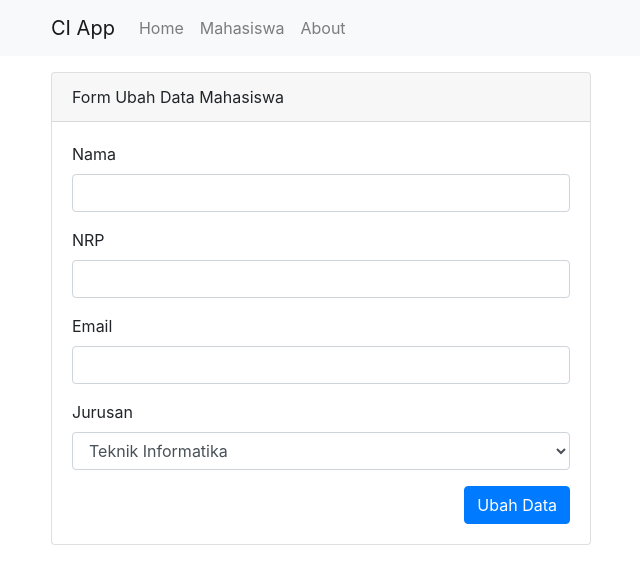
After one commit to AzharHamdani8/ci-app, a CodeIgniter app: page /ci-app/mahasiswa/ubah/1 in a window 1280 px wide. The commit adds this page. Shown: the top 584 px of the page, without its empty margins (34-674 px from the left). Run offline with CodeIgniter, Linux system fonts and the light colour scheme; tables that the repository leaves empty or names only in its code hold one stand-in row (values such as "Sample post").

Commit message:
menambahkan fungsi ubah dan cari

```diff
--- a/application/controllers/Mahasiswa.php
+++ b/application/controllers/Mahasiswa.php
@@ -50,4 +50,37 @@ class Mahasiswa extends CI_Controller {
         redirect('mahasiswa');
 
     }
+
+    public function detail($id)
+    {
+        $data['judul'] = 'Detail Data Mahasiswa';
+        $data['mahasiswa'] = $this->Mahasiswa_model->getMahasiswaById($id);
+        $this->load->view('templates/header', $data);
+        $this->load->view('mahasiswa/detail',$data);
+         $this->load->view('templates/footer');
+
+    }
+
+    public function ubah($id)
+    {
+        $data['judul'] = 'Form Ubah Data Mahasiswa';
+        $data['mahasiswa'] = $this->Mahasiswa_model->getMahasiswaById($id);
+        $data['jurusan'] = ['Teknik Informatika', 'Teknik Mesin','Teknik Planologi','Teknik Pangan','Teknik Lingkungan'];
+        $this->form_validation->set_rules('nama', 'Nama', 'required');
+        $this->form_validation->set_rules('nrp', 'NRP', 'required|numeric');
+        $this->form_validation->set_rules('email', 'Email', 'required|valid_email');
+
+        if ($this->form_validation->run() == FALSE) {
+            $this->load->view('templates/header', $data);
+            $this->load->view('mahasiswa/ubah', $data);
+            $this->load->view('templates/footer');
+        } else {
+            $this->Mahasiswa_model->ubahDataMahasiswa();
+            $this->session->set_flashdata('flash', 'Diubah');
+            redirect('mahasiswa');
+
+        }
+
+    }
+
 }
--- a/application/language/english/form_validation_lang.php
+++ b/application/language/english/form_validation_lang.php
@@ -37,9 +37,9 @@
  */
 defined('BASEPATH') OR exit('No direct script access allowed');
 
-$lang['form_validation_required']		= 'The {field} Harus diisi.';
+$lang['form_validation_required']		= ' {field} Harus diisi.';
 $lang['form_validation_isset']			= 'The {field} field must have a value.';
-$lang['form_validation_valid_email']		= 'The {field} harus merupakan email yanga valid.';
+$lang['form_validation_valid_email']		= '{field} harus merupakan email yanga valid.';
 $lang['form_validation_valid_emails']		= 'The {field} field must contain all valid email addresses.';
 $lang['form_validation_valid_url']		= 'The {field} field must contain a valid URL.';
 $lang['form_validation_valid_ip']		= 'The {field} field must contain a valid IP.';
--- a/application/models/Mahasiswa_model.php
+++ b/application/models/Mahasiswa_model.php
@@ -28,4 +28,33 @@ class Mahasiswa_model extends CI_model{
         $this->db->where('id', $id);
         $this->db->delete('mahasiswa');
     }
+
+    public function getMahasiswaById($id)
+    {
+        return $this->db->get_where('mahasiswa', ['id => $id'])->row_array();
+    }
+
+    public function ubahDataMahasiswa()
+    {
+        $data = [
+            "nama" => $this->input->post('nama', true),
+            "nrp" => $this->input->post('nrp', true),
+            "email" => $this->input->post('email', true),
+            "jurusan" => $this->input->post('jurusan', true)
+        ];
+
+        $this->db->where('id', $this->input->post('id'));
+        $this->db->update('mahasiswa', $data);
+    }
+
+    public function cariDataMahasiswa()
+    {
+        $keyword = $this->input->post('keyword', true);
+        $this->db->like('nama', $keyword);
+        $this->db->or_like('jurusan', $keyword);
+        $this->db->or_like('nrp', $keyword);
+        $this->db->or_like('email', $keyword);
+        return $this->db->get('mahasiswa')->result_array();
+    }
+
 }
--- /dev/null
+++ b/application/views/mahasiswa/ubah.php
@@ -0,0 +1,56 @@
+<div class="container">
+
+<div class="row mt-3">
+    <div class="col-md-6">
+
+
+    <div class="card">
+  <div class="card-header">
+    Form Ubah Data Mahasiswa
+    </div>
+    <div class="card-body">
+    <?php if(validation_errors() ) : ?>
+    <div class="alert alert-danger" role="alert">
+    <?= validation_errors();?>
+    </div>
+    <?php endif; ?>
+
+
+        <form action="" method="post">
+         <div class="form-group">
+            <label for="nama">Nama</label>
+            <input type="text" name="nama" class="form-control" id="nama">
+         </div>
+         <div class="form-group">
+            <label for="nrp">NRP</label>
+            <input type="text" name="nrp" class="form-control" id="nrp">
+         </div>
+         <div class="form-group">
+            <label for="email">Email</label>
+            <input type="Email" name="email" class="form-control" id="email">
+         </div>
+         <div class="form-group">
+            <label for="jurusan">Jurusan</label>
+            <select class="form-control" id="jurusan" name="jurusan">
+                <?php foreach($jurusan as $j) : ?>
+                <?php if($j == $mahasiswa['jurusan']) : ?>
+                    <option value="<? $j; ?>" selected><?= $j; ?></option>
+                <?php else : ?>
+                <option value="<? $j; ?>"><?= $j; ?></option>
+            <?php endif; ?>
+        <?php endforeach; ?>
+            </select>
+        </div>
+        <button type="submit" name="ubah" class="btn btn-primary float-right">Ubah Data</button>
+        </form>
+     </div>
+    </div>
+
+
+
+    </div>
+
+</div>
+
+
+</div>
```
Also changed, not shown: application/views/mahasiswa/detail.php (added, +19 -0 lines), application/views/mahasiswa/index.php (+23 -1 lines).
